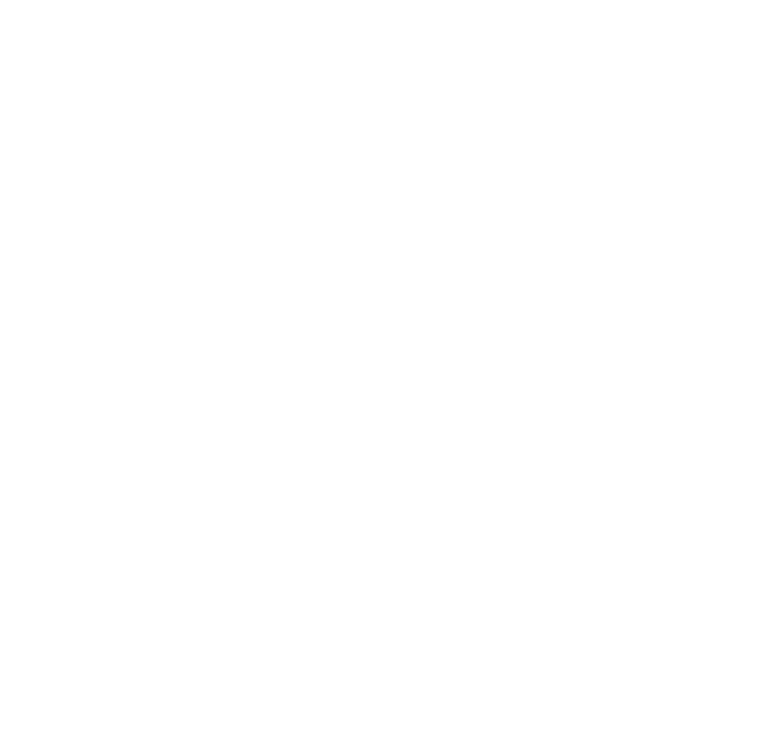
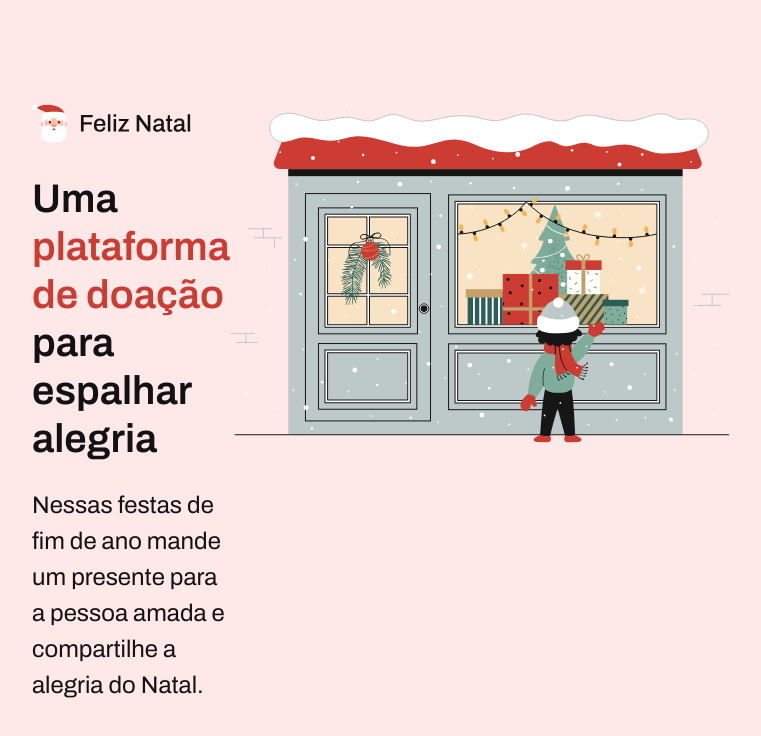
Before and after one commit to wander-bob/codelandia-desafio10-natal, a React (Vite) app: page / in a window 1280 px wide. Shown: the top 736 px of the page, without its empty margins (320-1081 px from the left). Built offline with nearby package versions, Linux system fonts and the light colour scheme.

Commit message:
feat: adding header componet

```diff
--- a/src/App.tsx
+++ b/src/App.tsx
@@ -1,3 +1,9 @@
+import { Header } from './components/Header';
+
 export function App() {
-  return <></>;
+  return (
+    <>
+      <Header />
+    </>
+  );
 }
--- /dev/null
+++ b/src/components/Header.tsx
@@ -0,0 +1,18 @@
+import '../styles/header.css';
+import logoImg from '../assets/logo.svg';
+import storeImg from '../assets/store.svg';
+
+export function Header() {
+  return (
+    <header>
+      <div className="content">
+        <img src={logoImg} alt="Santa Logo" />
+        <h1>
+          Uma <span>plataforma de doação</span> para espalhar alegria
+        </h1>
+        <p>Nessas festas de fim de ano mande um presente para a pessoa amada e compartilhe a alegria do Natal.</p>
+      </div>
+      <img src={storeImg} alt="Loja" />
+    </header>
+  );
+}
--- /dev/null
+++ b/src/styles/header.css
@@ -0,0 +1,41 @@
+header {
+  width: 100vw;
+  padding: 10.4rem 35.2rem;
+  background-color: var(--clr-red-100);
+  display: flex;
+  justify-content: space-between;
+}
+
+header>img {
+  width: 50rem;
+  height: 33.9rem;
+}
+
+.content {
+  display: flex;
+  flex-direction: column;
+  max-width: 59rem;
+}
+
+.content img {
+  width: 16rem;
+  margin-bottom: 3.2rem;
+}
+
+.content h1,
+.content h1>span {
+  font-size: 4rem;
+  font-weight: 600;
+  line-height: 120%;
+  margin-bottom: 2.4rem;
+}
+
+.content h1>span {
+  color: var(--clr-red-900);
+}
+
+.content p {
+  font-size: 2.4rem;
+  line-height: 150%;
+  margin-bottom: 4rem;
+}
```
